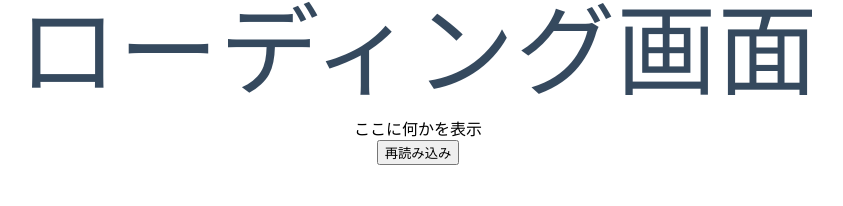
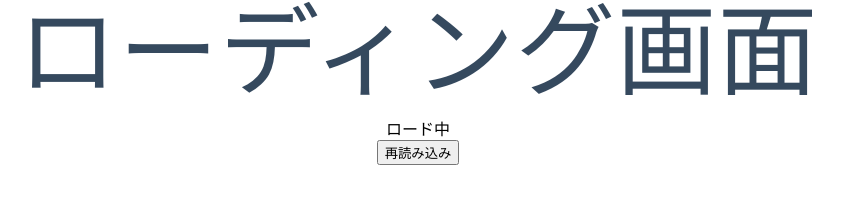
Before and after one commit to YanaPIIDXer/NuxtTest, a Nuxt app: page /loading-screen in a window 1280 px wide. Both pictures are taken after a click on the button "再読み込み". Shown: the part 295-501 px from the top of the page, without its empty margins (222-1065 px from the left). Built offline with nearby package versions, Linux system fonts and the light colour scheme.

Commit message:
ローディング中とローディング完了時で表示を分岐するようにした。

```diff
--- a/pages/loading-screen.vue
+++ b/pages/loading-screen.vue
@@ -5,7 +5,12 @@
         ローディング画面
       </h1>
       <div class="unit">
-          <div>ここに何かを表示</div>
+          <div v-if="!isLoading">
+              ここに何かを表示
+          </div>
+          <div v-else>
+              ロード中
+          </div>
           <button v-on:click="beginLoad">再読み込み</button>
       </div>
       <nuxt-link to="/">トップページ</nuxt-link><br />
@@ -16,6 +21,13 @@
 <script>
 export default
 {
+    data()
+    {
+        return {
+            isLoading: false,
+        }
+    },
+
     created()
     {
         this.isLoading = false;
@@ -27,26 +39,13 @@ export default
         beginLoad: function()
         {
             if(this.isLoading) { return; }
-            // ↓created等、サーバ上でも実行されるメソッドを叩くとサーバ上でエラーになる。
-            //  （サーバ上にalertなんて無いので当然。windowとかのオブジェクトへのアクセス然り。）
-            //alert("Load Start.");
 
-            // ↓クライアント側の処理の場合はprocess.browserがtrueになるのでここで判断する事。
-            if(process.browser)
-            {
-                alert("Load Start.");
-            }
             this.isLoading = true;
             setTimeout(this.onLoaded, 3000);
         },
 
         onLoaded: function()
         {
-            //alert("Load Finished.");
-            if(process.browser)
-            {
-                alert("Load Finished.");
-            }
             this.isLoading = false;
         },
     },
```
